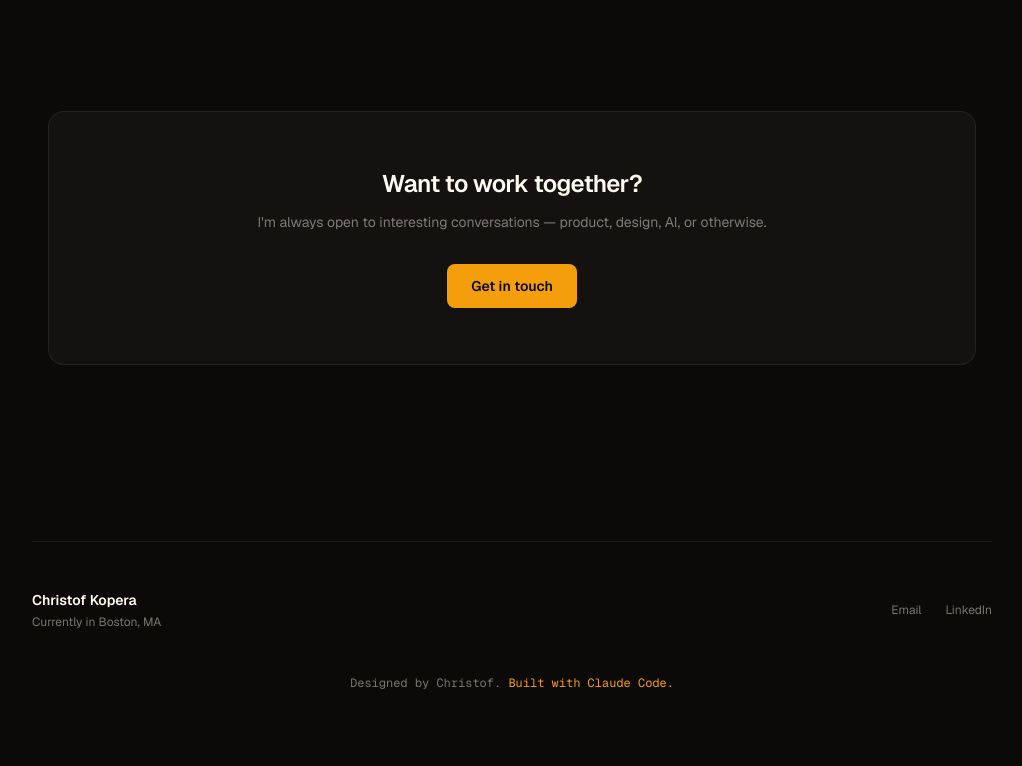
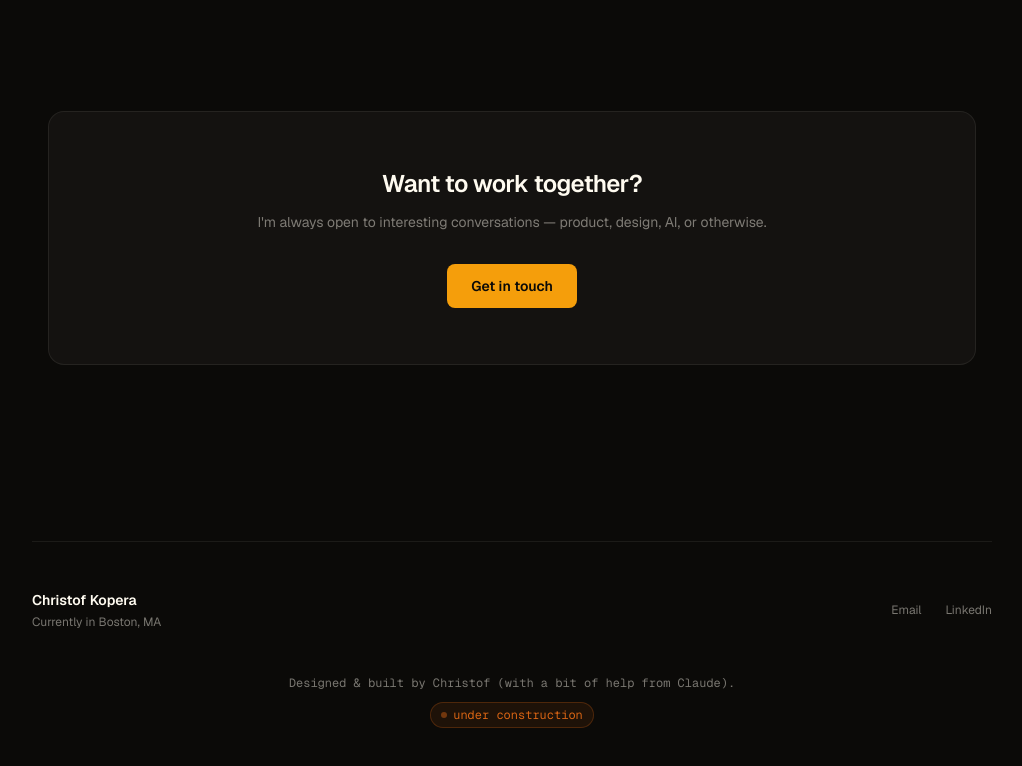
Before and after one commit to oglemur/portfolio, a Next.js app: page /about in a window 1280 px wide. Shown: the part 3006-3772 px from the top of the page, without its empty margins (128-1150 px from the left). Built offline with nearby package versions, Linux system fonts and the light colour scheme; no server answers.

Commit message:
minor upgrades

```diff
--- a/src/app/globals.css
+++ b/src/app/globals.css
@@ -98,6 +98,14 @@ body {
   50% { opacity: 0.4; }
 }
 
+@keyframes mbta-train {
+  0%   { left: 0; opacity: 1; }
+  80%  { left: calc(100% - 8px); opacity: 1; }
+  90%  { left: calc(100% - 8px); opacity: 0; }
+  91%  { left: 0; opacity: 0; }
+  100% { left: 0; opacity: 1; }
+}
+
 /* Offset anchor scroll targets below the fixed nav */
 #work, #about, #projects {
   scroll-margin-top: 80px;
@@ -110,12 +118,7 @@ body {
 
 /* Mobile stacked hero layout */
 @media (max-width: 639px) {
-  /* Clip globe left/right overflow cleanly */
-  .hero-section {
-    overflow: hidden;
-  }
-
-  /* Globe: square aspect ratio so it stays round, centered at top, zoomed */
+  /* Globe: square so it stays round, centered at top, zoomed */
   .hero-globe-container {
     top: 0 !important;
     right: auto !important;
@@ -125,27 +128,26 @@ body {
     height: 124vw !important;
   }
 
-  /* Text: anchored to bottom half, no overflow into next section */
+  /* Text: starts below the globe zone, full height remaining, no clipping */
   .hero-text-container {
-    top: 44% !important;
+    top: 38% !important;
     bottom: 0 !important;
     left: 0 !important;
     right: 0 !important;
     max-width: 100% !important;
     justify-content: flex-start !important;
     padding-top: 20px !important;
-    overflow: hidden;
   }
 
-  /* Gradient: top-to-bottom fade, transparent over globe → solid dark for text */
+  /* Gradient: fades globe into dark, solid from ~50% down — matches bg so no visible seam */
   .hero-gradient {
     background: linear-gradient(
       to bottom,
       transparent 0%,
-      transparent 24%,
-      rgba(11, 10, 8, 0.5) 36%,
-      rgba(11, 10, 8, 0.92) 45%,
-      #0B0A08 52%
+      transparent 22%,
+      rgba(11, 10, 8, 0.5) 34%,
+      rgba(11, 10, 8, 0.92) 43%,
+      #0B0A08 50%
     ) !important;
   }
 }
--- a/src/components/About.tsx
+++ b/src/components/About.tsx
@@ -197,17 +197,9 @@ export default function About() {
             </Highlight>
             , build AI tools on weekends, and speak five languages — rarely in the same sentence.
           </p>
-          <p className="text-sm leading-relaxed mb-8" style={{ color: "var(--text-muted)" }}>
+          <p className="text-sm leading-relaxed" style={{ color: "var(--text-muted)" }}>
             PM at ENGIE Impact, working with millions of energy data points for Fortune 500 clients.
-
           </p>
-          <Link
-            href="/about"
-            className="inline-flex items-center gap-2 text-sm font-semibold transition-opacity hover:opacity-70"
-            style={{ color: "var(--accent)" }}
-          >
-            The full story →
-          </Link>
         </motion.div>
 
         {/* Stats */}
@@ -234,6 +226,23 @@ export default function About() {
           ))}
         </motion.div>
       </div>
+
+      {/* Full story CTA — below both columns so it sits after the cards on mobile */}
+      <motion.div
+        initial={{ opacity: 0, y: 10 }}
+        whileInView={{ opacity: 1, y: 0 }}
+        viewport={{ once: true }}
+        transition={{ duration: 0.3 }}
+        className="mb-28 -mt-20"
+      >
+        <Link
+          href="/about"
+          className="inline-flex items-center gap-2 text-sm font-semibold transition-opacity hover:opacity-70"
+          style={{ color: "var(--accent)" }}
+        >
+          The full story →
+        </Link>
+      </motion.div>
 
       {/* Side Projects */}
       <motion.div
--- a/src/components/Footer.tsx
+++ b/src/components/Footer.tsx
@@ -1,10 +1,10 @@
 "use client";
 
-import { motion } from "framer-motion";
+import { motion, AnimatePresence } from "framer-motion";
 import { useState } from "react";
 
 export default function Footer() {
-  const [showEaster, setShowEaster] = useState(false);
+  const [hovered, setHovered] = useState(false);
 
   return (
     <footer className="py-16 px-8 max-w-5xl mx-auto">
@@ -46,35 +46,93 @@ export default function Footer() {
 
       {/* Fourth wall credit */}
       <div className="mt-10 text-center">
-        <button
-          onClick={() => setShowEaster(!showEaster)}
-          className="text-xs font-mono transition-colors cursor-pointer"
-          style={{ color: "var(--text-muted)" }}
-          onMouseEnter={(e) => (e.currentTarget.style.color = "var(--text)")}
-          onMouseLeave={(e) => (e.currentTarget.style.color = "var(--text-muted)")}
-        >
-          Designed by Christof.{" "}
-          <span style={{ color: "var(--accent)" }}>Built with Claude Code.</span>
-        </button>
+        <div className="inline-flex flex-col items-center gap-2">
 
-        {showEaster && (
-          <motion.div
-            initial={{ opacity: 0, y: 8 }}
-            animate={{ opacity: 1, y: 0 }}
-            className="mt-4 mx-auto max-w-sm rounded-xl p-4 text-left font-mono text-xs"
+          {/* Credit text with hover tooltip above */}
+          <div
+            className="relative inline-block"
+            onMouseEnter={() => setHovered(true)}
+            onMouseLeave={() => setHovered(false)}
+          >
+            <button
+              className="text-xs font-mono cursor-default"
+              style={{ color: hovered ? "var(--text)" : "var(--text-muted)", transition: "color 0.15s" }}
+            >
+              Designed &amp; built by Christof (with a bit of help from Claude).
+            </button>
+
+            <AnimatePresence>
+              {hovered && (
+                <div
+                  className="pointer-events-none absolute"
+                  style={{
+                    bottom: "calc(100% + 10px)",
+                    left: "50%",
+                    transform: "translateX(-50%)",
+                    zIndex: 100,
+                    whiteSpace: "nowrap",
+                  }}
+                >
+                  <motion.div
+                    initial={{ opacity: 0, y: 6, scale: 0.97 }}
+                    animate={{ opacity: 1, y: 0, scale: 1 }}
+                    exit={{ opacity: 0, y: 6, scale: 0.97 }}
+                    transition={{ duration: 0.15 }}
+                  >
+                    <div
+                      className="text-xs font-mono px-3 py-2 rounded-lg"
+                      style={{
+                        background: "rgba(20,18,16,0.97)",
+                        backdropFilter: "blur(14px)",
+                        border: "1px solid rgba(255,251,240,0.1)",
+                        color: "var(--text-muted)",
+                      }}
+                    >
+                      i mean, who isn&apos;t using AI for most things nowadays?
+                    </div>
+                    {/* Arrow */}
+                    <div
+                      style={{
+                        position: "absolute",
+                        bottom: -4,
+                        left: "50%",
+                        width: 8,
+                        height: 8,
+                        transform: "translateX(-50%) rotate(45deg)",
+                        background: "rgba(20,18,16,0.97)",
+                        borderRight: "1px solid rgba(255,251,240,0.1)",
+                        borderBottom: "1px solid rgba(255,251,240,0.1)",
+                      }}
+                    />
+                  </motion.div>
+                </div>
+              )}
+            </AnimatePresence>
+          </div>
+
+          {/* Under construction pill */}
+          <span
+            className="inline-flex items-center gap-1.5 rounded-full px-2.5 py-1 text-xs font-mono"
             style={{
-              background: "var(--surface)",
-              border: "1px solid rgba(245,158,11,0.2)",
+              background: "rgba(249,115,22,0.08)",
+              border: "1px solid rgba(249,115,22,0.22)",
+              color: "rgba(249,115,22,0.85)",
             }}
           >
-            <p style={{ color: "var(--accent)" }}>$ claude code --portfolio</p>
-            <p className="mt-1" style={{ color: "var(--text-muted)" }}>
-              Yes, this portfolio was designed and built collaboratively with Claude Code —
-              an AI pair programmer from Anthropic. The strategy, copy, and design decisions?
-              All Christof. The scaffolding, components, and late-night debugging? A team effort.
-            </p>
-          </motion.div>
-        )}
+            <span
+              style={{
+                width: 6,
+                height: 6,
+                borderRadius: "50%",
+                background: "rgba(249,115,22,0.9)",
+                display: "inline-block",
+                flexShrink: 0,
+                animation: "pulse-amber 1.4s ease-in-out infinite",
+              }}
+            />
+            under construction
+          </span>
+        </div>
       </div>
     </footer>
   );
--- a/src/components/Hero.tsx
+++ b/src/components/Hero.tsx
@@ -191,7 +191,7 @@ export default function Hero() {
   const activeLang = LANGUAGES[langIdx];
 
   return (
-    <section className="hero-section relative h-screen" style={{ overflow: "visible" }}>
+    <section className="relative h-screen" style={{ overflow: "visible" }}>
 
       {/* Gradient — left-to-right on desktop, top-to-bottom on mobile */}
       <div
```
